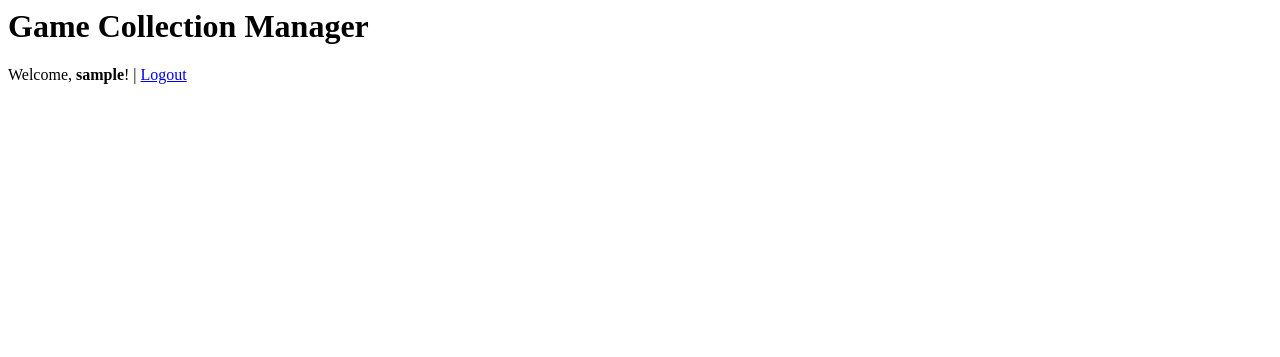
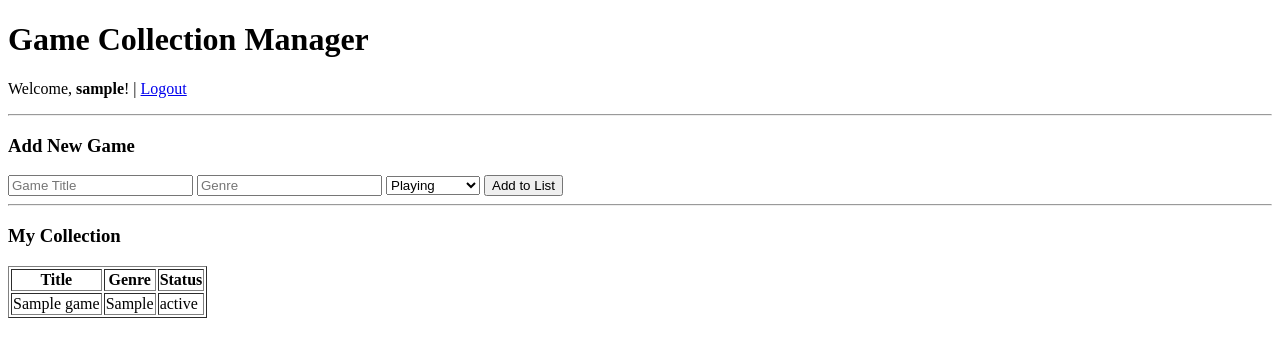
Before and after one commit to eyuphangs29/Game-Collection-Manager, a Flask app: page / in a window 1280 px wide. Shown: the top 357 px of the page. Run offline with Flask 3, Linux system fonts and the light colour scheme; a user stored in the database is signed in; tables that the repository leaves empty hold one stand-in row (values such as "Sample post").

Commit message:
Improved login page and added game entry form

```diff
--- a/app.py
+++ b/app.py
@@ -2,22 +2,28 @@ import sqlite3
 from flask import Flask, render_template, request, session, redirect, url_for
 
 app = Flask(__name__)
-# Hocanın istediği 'Sessions & Cookies' için gizli anahtar şart
 app.secret_key = 'arel_universitesi_proje_anahtari'
 
 
 def get_db_connection():
-    # Ham SQL (Raw SQL) yönetimi için sqlite3 bağlantısı
     conn = sqlite3.connect('database.db')
-    conn.row_factory = sqlite3.Row  # Verilere isimle (user['id'] gibi) erişmek için
+    conn.row_factory = sqlite3.Row
     return conn
 
 
 @app.route('/')
 def index():
-    # Session içinde username var mı diye bakıyoruz
     username = session.get('username')
-    return render_template('index.html', username=username)
+    user_id = session.get('user_id')
+    games = []
+
+    # US3: Eğer kullanıcı giriş yapmışsa, sadece onun oyunlarını getir
+    if user_id:
+        db = get_db_connection()
+        games = db.execute('SELECT * FROM games WHERE user_id = ?', (user_id,)).fetchall()
+        db.close()
+
+    return render_template('index.html', username=username, games=games)
 
 
 @app.route('/register', methods=['GET', 'POST'])
@@ -25,20 +31,19 @@ def register():
     if request.method == 'POST':
         username = request.form['username']
         password = request.form['password']
-
         db = get_db_connection()
         try:
-            # HOCANIN ŞARTI: Raw SQL INSERT
             db.execute("INSERT INTO users (username, password) VALUES (?, ?)", (username, password))
             db.commit()
-            # Kayıt sonrası otomatik login yapalım
+            # Kayıt sonrası otomatik login
+            user = db.execute('SELECT id FROM users WHERE username = ?', (username,)).fetchone()
             session['username'] = username
+            session['user_id'] = user['id']
             return redirect(url_for('index'))
-        except Exception as e:
-            return f"Error: Username might be taken. Details: {e}"
+        except:
+            return "Username already exists!"
         finally:
             db.close()
-
     return render_template('register.html')
 
 
@@ -47,27 +52,39 @@ def login():
     if request.method == 'POST':
         username = request.form['username']
         password = request.form['password']
-
         db = get_db_connection()
-        # HOCANIN ŞARTI: Raw SQL SELECT
         user = db.execute('SELECT * FROM users WHERE username = ? AND password = ?',
                           (username, password)).fetchone()
         db.close()
-
         if user:
-            # Session verilerini dolduruyoruz
             session['username'] = user['username']
             session['user_id'] = user['id']
             return redirect(url_for('index'))
-        else:
-            return "Invalid username or password!"
+        return "Invalid credentials!"
+    return render_template('login.html')
 
-    return render_template('login.html')
+
+@app.route('/add_game', methods=['POST'])
+def add_game():
+    # US2: Yeni oyun ekleme mantığı
+    if 'user_id' not in session:
+        return redirect(url_for('login'))
+
+    title = request.form['title']
+    genre = request.form['genre']
+    status = request.form['status']
+    user_id = session['user_id']
+
+    db = get_db_connection()
+    db.execute('INSERT INTO games (user_id, title, genre, status) VALUES (?, ?, ?, ?)',
+               (user_id, title, genre, status))
+    db.commit()
+    db.close()
+    return redirect(url_for('index'))
 
 
 @app.route('/logout')
 def logout():
-    # Session'ı temizleyerek çıkış yaptırıyoruz
     session.clear()
     return redirect(url_for('index'))
 
--- a/templates/index.html
+++ b/templates/index.html
@@ -1,6 +1,49 @@
-<h1>Game Collection Manager</h1>
-{% if username %}
-    <p>Welcome, <strong>{{ username }}</strong>! | <a href="/logout">Logout</a></p>
-{% else %}
-    <p>Please <a href="/register">Sign Up</a> to start.</p>
-{% endif %}
+<!DOCTYPE html>
+<html>
+<head>
+    <title>Game Manager</title>
+</head>
+<body>
+    <h1>Game Collection Manager</h1>
+
+    {% if username %}
+        <p>Welcome, <strong>{{ username }}</strong>! | <a href="/logout">Logout</a></p>
+
+        <hr>
+
+        <h3>Add New Game</h3>
+        <form action="/add_game" method="POST">
+            <input type="text" name="title" placeholder="Game Title" required>
+            <input type="text" name="genre" placeholder="Genre">
+            <select name="status">
+                <option value="Playing">Playing</option>
+                <option value="Completed">Completed</option>
+                <option value="Plan to Play">Plan to Play</option>
+            </select>
+            <button type="submit">Add to List</button>
+        </form>
+
+        <hr>
+
+        <h3>My Collection</h3>
+        <table border="1">
+            <tr>
+                <th>Title</th>
+                <th>Genre</th>
+                <th>Status</th>
+            </tr>
+            {% for game in games %}
+            <tr>
+                <td>{{ game.title }}</td>
+                <td>{{ game.genre }}</td>
+                <td>{{ game.status }}</td>
+            </tr>
+            {% else %}
+            <tr><td colspan="3">No games added yet.</td></tr>
+            {% endfor %}
+        </table>
+    {% else %}
+        <p>Please <a href="/login">Login</a> or <a href="/register">Sign Up</a>.</p>
+    {% endif %}
+</body>
+</html>
--- a/templates/login.html
+++ b/templates/login.html
@@ -8,6 +8,6 @@
         Password: <input type="password" name="password" required><br><br>
         <button type="submit">Login</button>
     </form>
-    <p>Don't have an account? <a href="/register">Sing Up</a></p>
+    <p>Don't have an account? <a href="/register">Sign Up</a></p>
 </body>
 </html>
```
